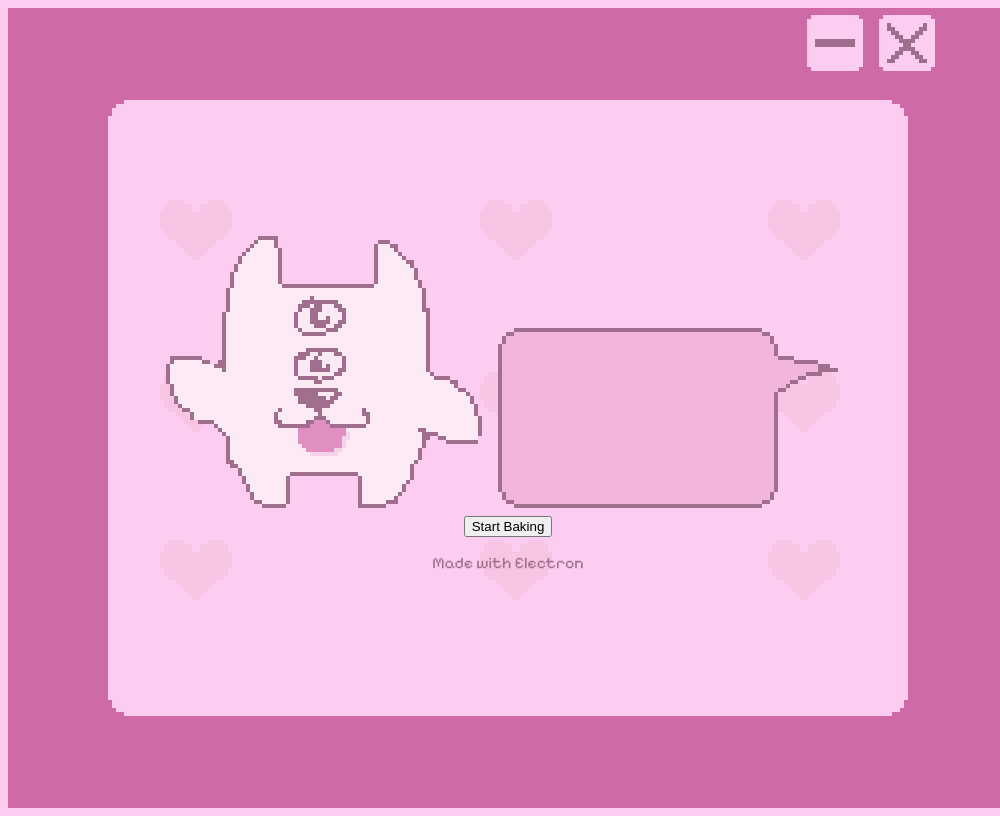
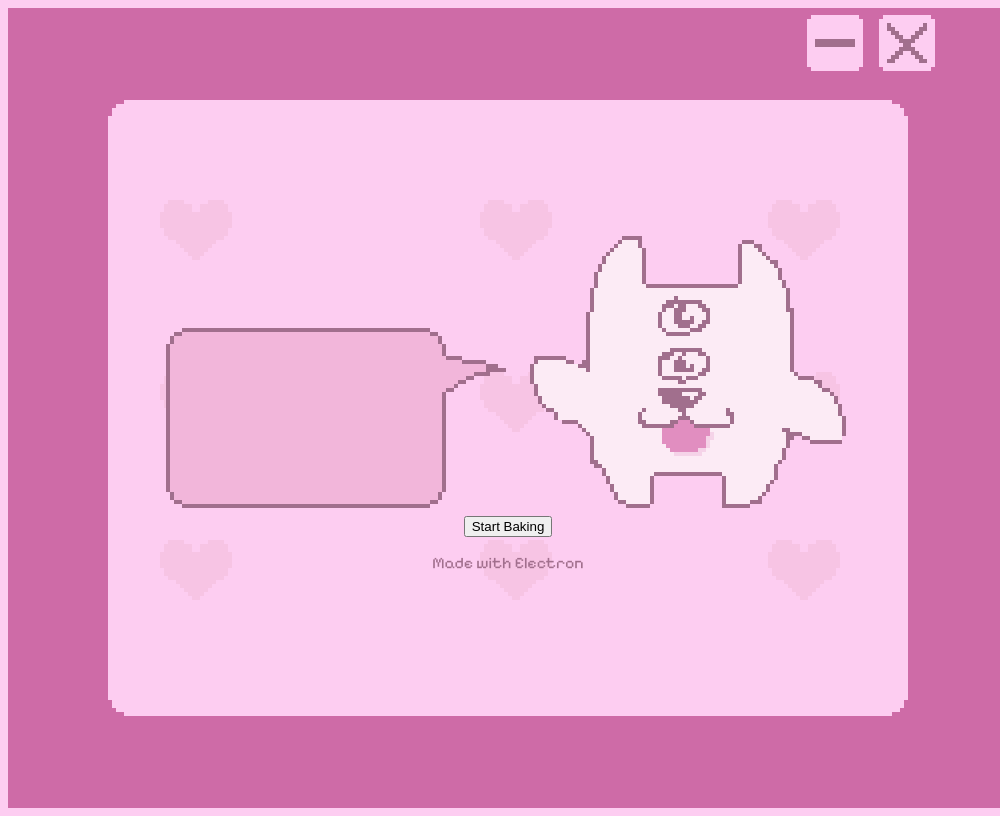
Before and after one commit to ViLinh27/bakingtimer, an Electron app: page index.html in a window 1000 px wide. Drawn offline with Linux system fonts and the light colour scheme.

Commit message:
more styling for start menu
container

```diff
--- a/index.html
+++ b/index.html
@@ -40,8 +40,9 @@
             <!--start screen-->
             <div id="start-screen">
                 <div class="content-wrapper">
+                    <img src="assets/startScreen/talkbubble.png" class="decor-img" alt="talk bubble"/>
                     <img src="assets/startScreen/bgtimer-dog.png" class="decor-img" alt="dog mascot"/>
-                    <img src="assets/startScreen/talkbubble.png" class="decor-img" alt="talk bubble"/>
+
                     <div class="interactive-content">
                         <button id="start-btn">Start Baking</button>
                         <p>Made with Electron</p>
--- a/styles.css
+++ b/styles.css
@@ -60,8 +60,24 @@ body {
     margin: 15px;
 }
 
-.window-control:hover img{
+.window-control:hover img {
     transform: scale(1.1);
+}
+
+/*------ SCREEN CONTENT-------*/
+.container {
+    position: relative;
+    width: 1000px;
+    height: 800px;
+    margin: auto;
+    overflow: hidden;
+    display: flex;
+    flex-direction: column;
+    justify-content: center;
+    align-items: center;
+}
+.content-wrapper{
+    position: relative;
 }
 
 /*------ FONTS ------*/
```
